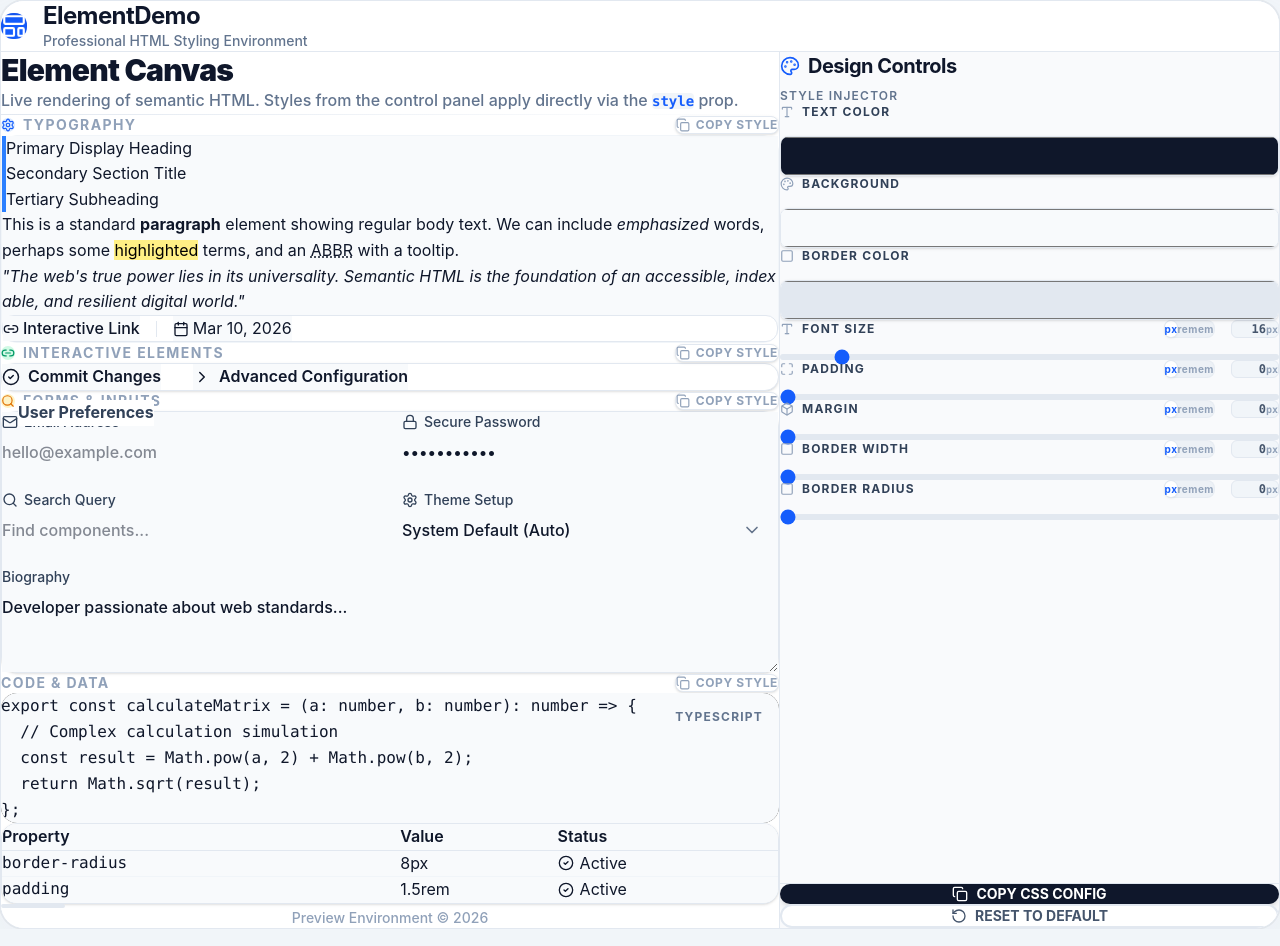
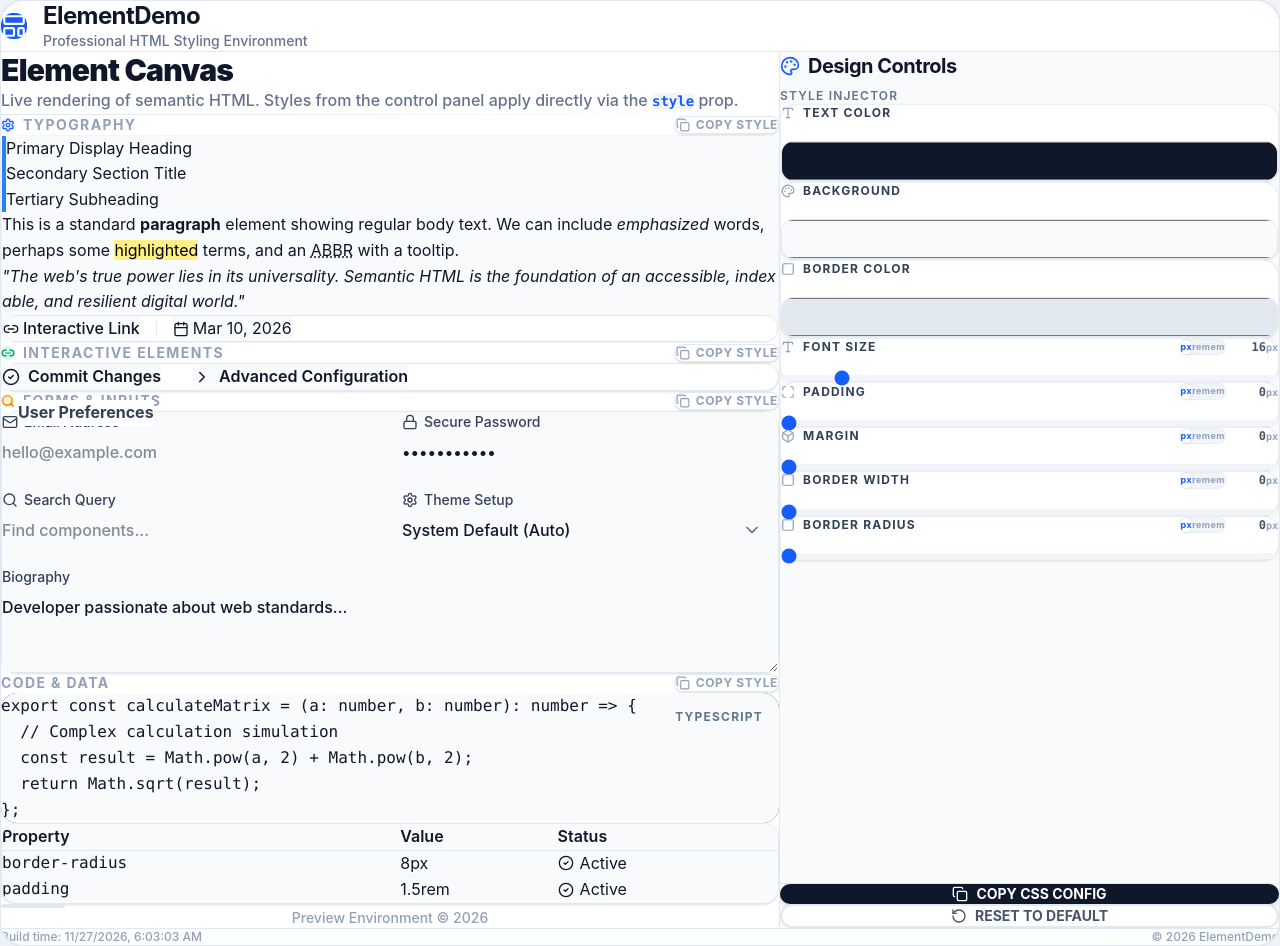
Before and after one commit to Krugou/elementdemo, a React (Vite) app: page / in a window 1280 px wide. Built offline with nearby package versions, Linux system fonts and the light colour scheme.

Commit message:
UI: Add build time footer and refine control panel styling with shadows and padding

```diff
--- a/src/App.tsx
+++ b/src/App.tsx
@@ -39,6 +39,16 @@ function App() {
             />
           </aside>
         </div>
+
+        {/* App Footer */}
+        <footer className="px-10 py-4 border-t border-slate-200 bg-slate-50/30 flex justify-between items-center">
+          <p className="text-xs font-medium text-slate-400">
+            Build time: {new Date(__BUILD_TIME__).toLocaleString()}
+          </p>
+          <p className="text-xs font-medium text-slate-400">
+            &copy; {new Date().getFullYear()} ElementDemo
+          </p>
+        </footer>
       </div>
     </div>
   );
--- a/src/components/ControlPanel.tsx
+++ b/src/components/ControlPanel.tsx
@@ -136,7 +136,7 @@ export const ControlPanel: React.FC<ControlPanelProps> = ({
   };
 
   return (
-    <div className="p-10 flex flex-col h-full space-y-12 bg-slate-50/50">
+    <div className="p-8 flex flex-col h-full space-y-10 bg-slate-50/50">
       <div className="flex flex-col gap-2">
         <h2 className="text-xl font-bold text-slate-900 tracking-tight flex items-center gap-2">
           <Palette className="text-blue-600" size={20} />
@@ -147,7 +147,7 @@ export const ControlPanel: React.FC<ControlPanelProps> = ({
         </p>
       </div>
 
-      <div className="space-y-10 flex-1">
+      <div className="space-y-6 flex-1">
         {controls.map((ctrl) => {
           const isColor = ctrl.type === 'color';
           const value = styles[ctrl.prop];
@@ -160,7 +160,10 @@ export const ControlPanel: React.FC<ControlPanelProps> = ({
           const currentUnit = isStyleObj ? (value as StyleValue).unit : '';
 
           return (
-            <div key={ctrl.prop} className="group flex flex-col gap-4">
+            <div
+              key={ctrl.prop}
+              className="group flex flex-col gap-5 bg-white p-6 rounded-2xl shadow-sm border border-slate-200/60 hover:shadow-md transition-all duration-300"
+            >
               <div className="flex justify-between items-center">
                 <label className="flex items-center gap-2 text-xs font-bold text-slate-700 uppercase tracking-widest group-hover:text-blue-600 transition-colors shrink-0">
                   <span className="text-slate-400 group-hover:text-blue-500 transition-colors">
@@ -170,8 +173,8 @@ export const ControlPanel: React.FC<ControlPanelProps> = ({
                 </label>
 
                 {!isColor && isStyleObj && (
-                  <div className="flex items-center gap-4">
-                    <div className="flex bg-slate-200/50 p-1 rounded-lg text-[10px] font-bold tracking-wider border border-slate-200/50">
+                  <div className="flex items-center gap-3">
+                    <div className="flex bg-slate-100 p-0.5 rounded-lg text-[9px] font-bold tracking-wider border border-slate-200/50">
                       {(['px', 'rem', 'em'] as CssUnit[]).map((u) => (
                         <button
                           key={u}
@@ -184,7 +187,7 @@ export const ControlPanel: React.FC<ControlPanelProps> = ({
                         </button>
                       ))}
                     </div>
-                    <span className="text-xs font-mono font-bold text-slate-600 min-w-12 text-right bg-slate-100 px-2 py-1 rounded-md border border-slate-200">
+                    <span className="text-xs font-mono font-bold text-slate-600 min-w-10 text-right">
                       {numValue}
                       <span className="text-[10px] text-slate-400 ml-0.5">
                         {currentUnit}
@@ -195,15 +198,16 @@ export const ControlPanel: React.FC<ControlPanelProps> = ({
               </div>
 
               {isColor ? (
-                <div className="relative h-10 w-full rounded-lg shadow-sm overflow-hidden border border-slate-200 hover:border-blue-400 transition-all focus-within:ring-2 focus-within:ring-blue-100">
+                <div className="relative h-10 w-full rounded-xl shadow-inner bg-slate-50 overflow-hidden border border-slate-200 hover:border-blue-400 transition-all focus-within:ring-2 focus-within:ring-blue-100">
                   <input
                     type="color"
                     value={value as string}
                     onChange={(e) => onUpdate(ctrl.prop, e.target.value)}
-                    className="absolute inset-0 w-[120%] h-[120%] -translate-x-1 -translate-y-1 cursor-pointer"
+                    className="absolute inset-0 w-[120%] h-[120%] -translate-x-1 -translate-y-1 cursor-pointer border-none bg-transparent"
                   />
                 </div>
               ) : (
+                <div className="flex items-center gap-4">
                   <input
                     type="range"
                     min={ctrl.min}
@@ -217,8 +221,9 @@ export const ControlPanel: React.FC<ControlPanelProps> = ({
                           })
                         : onUpdate(ctrl.prop, parseInt(e.target.value))
                     }
-                  className="w-full h-1.5 bg-slate-200 rounded-full appearance-none cursor-pointer accent-blue-600 hover:accent-blue-700 transition-all focus:outline-none focus:ring-4 focus:ring-blue-100"
+                    className="flex-1 h-1.5 bg-slate-100 rounded-full appearance-none cursor-pointer accent-blue-600 hover:accent-blue-700 transition-all focus:outline-none focus:ring-4 focus:ring-blue-100"
                   />
+                </div>
               )}
             </div>
           );
--- /dev/null
+++ b/src/vite-env.d.ts
@@ -0,0 +1,3 @@
+/// <reference types="vite/client" />
+
+declare const __BUILD_TIME__: string;
--- a/vite.config.ts
+++ b/vite.config.ts
@@ -36,5 +36,8 @@ export default defineConfig({
       },
     }),
   ],
+  define: {
+    __BUILD_TIME__: JSON.stringify(new Date().toISOString()),
+  },
   base: '/elementdemo/',
 });
```
Lines whose indentation alone changed are shown as unchanged.
